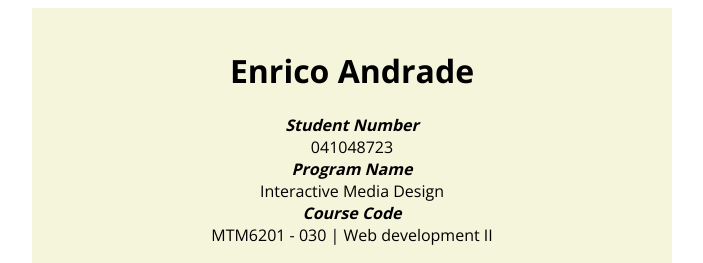
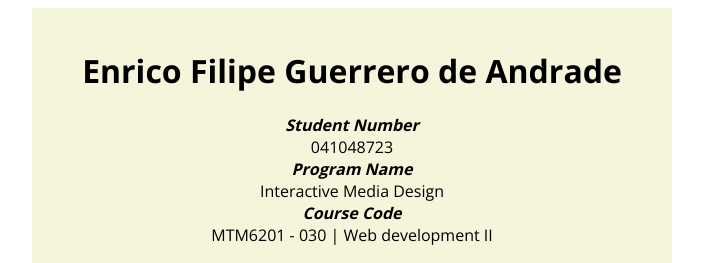
Before and after one commit to guer0198/mtm6201-week1, a plain HTML site: page index.html in a window 1280 px wide. Shown: the top 263 px of the page, without its empty margins (288-991 px from the left). Drawn offline with nearby package versions, Linux system fonts and the light colour scheme.

Commit message:
Corrects full name

```diff
--- a/index.html
+++ b/index.html
@@ -13,7 +13,7 @@
 <body>
     <div class="wrapper">
         <header>
-            <h1>Enrico Andrade</h1>
+            <h1>Enrico Filipe Guerrero de Andrade</h1>
         </header>
         <main>
             <div class="list">
```
